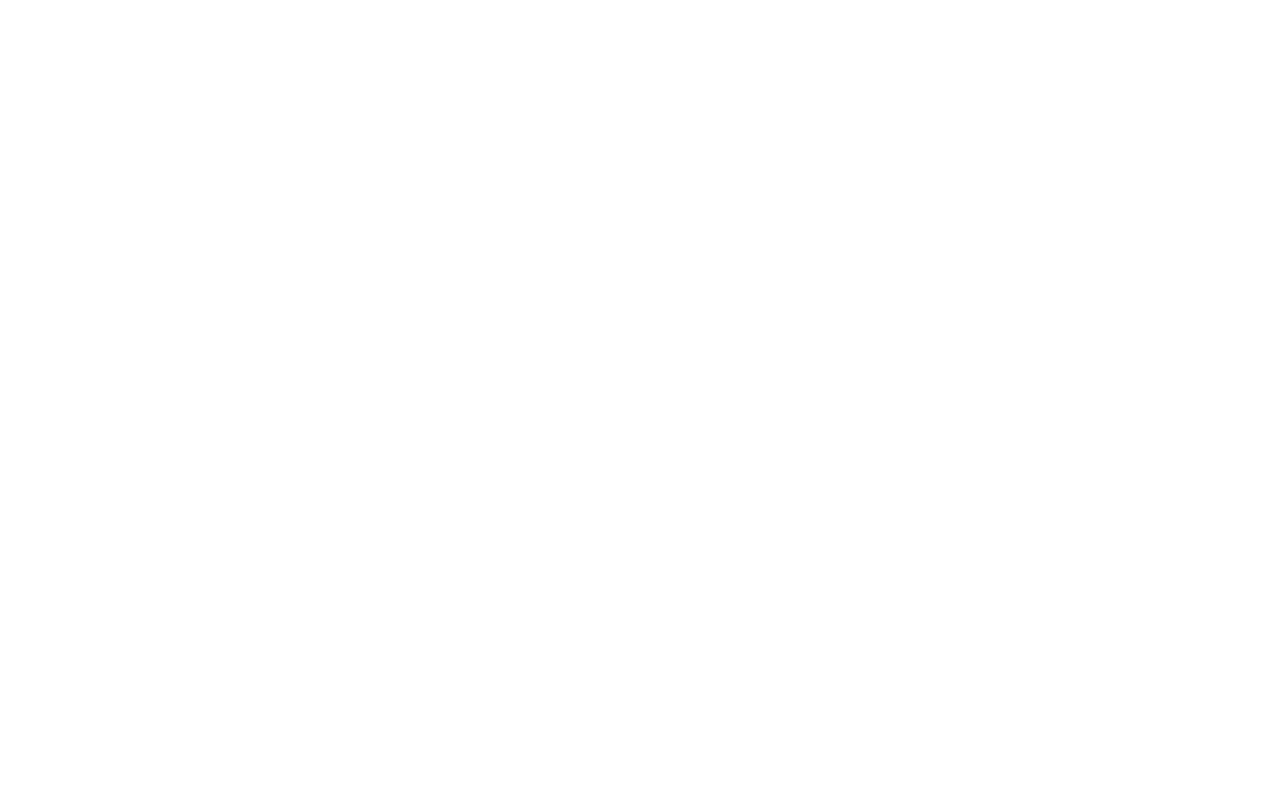
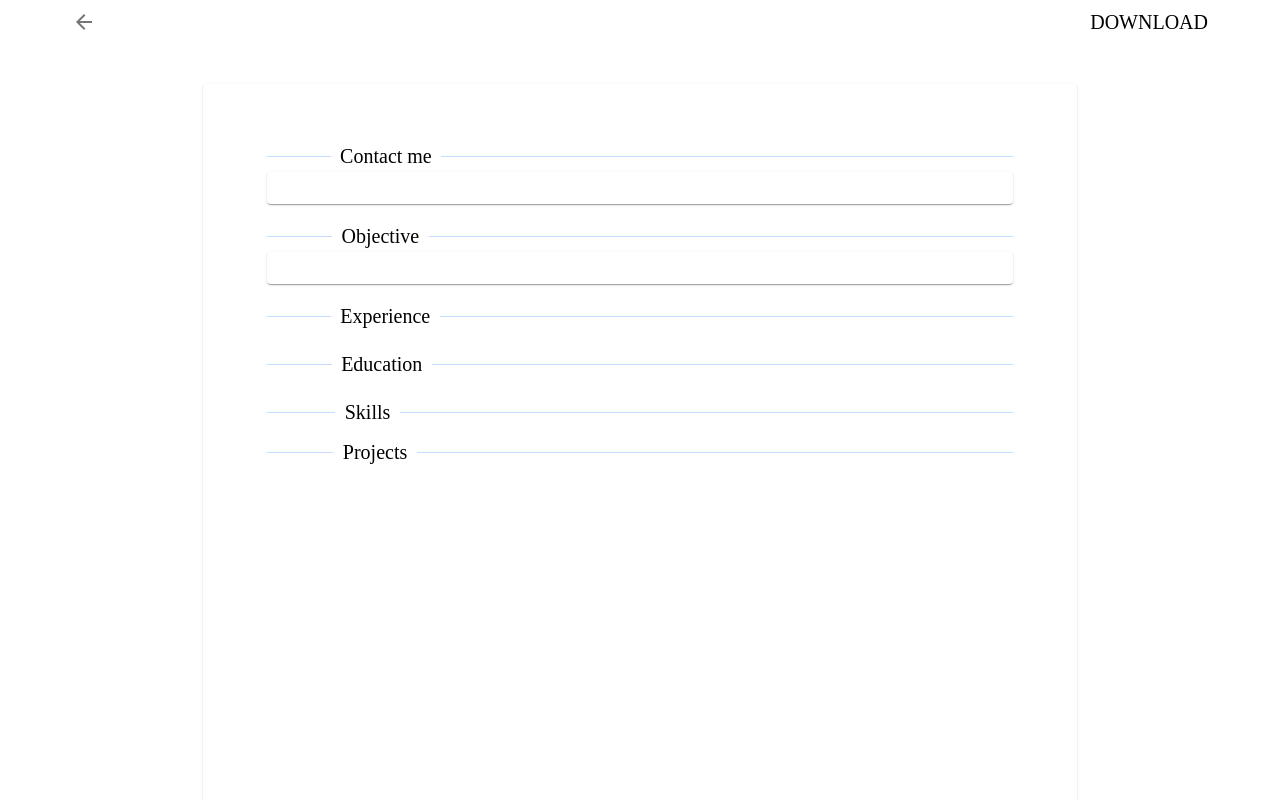
Before and after one commit to Harshchourasiya/resume_frontend, a React (Create React App) app: page /download/1 in a window 1280 px wide. Before the commit this address had no page. Shown: the top 800 px of the page. Built offline with nearby package versions, Linux system fonts and the light colour scheme.

Commit message:
Show Resume to Download Page Prototype is Complete #6

```diff
--- a/src/ChooseTemplate/ChooseTemplate.js
+++ b/src/ChooseTemplate/ChooseTemplate.js
@@ -1,12 +1,14 @@
 import { Avatar, Container, Grid, Paper, Typography, Button, Stack, IconButton } from "@mui/material";
 import { useNavigate } from "react-router-dom";
 import ArrowBackIcon from '@mui/icons-material/ArrowBack';
+import { SIMPLE_ID } from "../helper/Strings";
+
 const FOLDER_LOCATION = "/static/TemplateIMG";
 const templates = [
     {
+        id: SIMPLE_ID,
         name: "Simple Resume",
         imageLocation: FOLDER_LOCATION + "/simple.png",
-        link: "/simple"
     },
 ];
 
@@ -30,7 +32,7 @@
                         <Grid item>
                             <Button sx={{width : '150px',transition: 'width .2s ease .2s',":hover" :{
                                 width: '200px'
-                            }}} onClick={()=> navigate(obj.link)}>
+                            }}} onClick={()=> navigate("/download/"+obj.id)}>
                             <Paper sx={{width: 'auto', height: 'auto'}}>
                                 <Avatar variant="rounded" src={obj.imageLocation} sx={{width: 'auto', height: 'auto'}}/>
                                 <Typography variant="h7" align="center">{obj.name}</Typography>
--- /dev/null
+++ b/src/DownloadResume/DownloadResume.js
@@ -0,0 +1,43 @@
+import { Container, Stack, Typography, IconButton, Button } from "@mui/material";
+import ArrowBackIcon from '@mui/icons-material/ArrowBack';
+import { useParams, useNavigate } from "react-router-dom";
+import { SIMPLE_ID } from "../helper/Strings";
+import Simple from "../ResumeTemplates/Simple";
+
+const getResumeTemplate = (id) => {
+    switch (id) {
+        case SIMPLE_ID:
+            return <Simple />;
+        default:
+            return <Simple />;
+    }
+}
+
+const DownloadResume = () => {
+
+    const { id } = useParams();
+    const navigate = useNavigate();
+    const ResumeTemplate = getResumeTemplate(id);
+
+    const downloadResume = () => {
+        // Download the Resume
+    }
+    return (
+        <Container>
+            <Stack direction="row" justifyContent={"space-between"}>
+                <IconButton onClick={()=> navigate('/choose')} >
+                    <ArrowBackIcon/>
+                </IconButton>
+                <Button onClick={downloadResume}>
+            <Typography variant="h6" align="center">Download</Typography>
+                </Button>
+            </Stack>
+
+            {
+                ResumeTemplate
+            }
+        </Container>
+    );
+}
+
+export default DownloadResume;
--- a/src/ResumeTemplates/ProjectComponents/Simple.js
+++ b/src/ResumeTemplates/ProjectComponents/Simple.js
@@ -15,7 +15,7 @@
                 <Typography>Visit</Typography>
               </Link>
             </Stack>
-            <Typography variant="p">{obj.details}</Typography>
+            <Typography variant="p">{obj.detail}</Typography>
           </Paper>
         ))}
       </Stack>
--- a/src/ResumeTemplates/Simple.js
+++ b/src/ResumeTemplates/Simple.js
@@ -13,9 +13,8 @@
 import {connect} from 'react-redux'
 
 const Simple = (props) => {
-  console.log(props);
   return (
-    <Box sx={{backgroundColor: '#D3D3D3', padding: 5}}>
+    <Box sx={{padding: 5}}>
     <Paper sx={{margin : 'auto',padding: 5, width:'794px', height: '1123px'}}>
       <Stack container spacing={2} >
         {/* //? Name and Title */}
--- a/src/helper/Strings.js
+++ b/src/helper/Strings.js
@@ -18,6 +18,9 @@
 const PROJECT = "Project";
 const PROFILE = "Profile";
 
+
+const SIMPLE_ID = "simple";
+
 export {
     ADD_NAME,
     ADD_TITLE,
@@ -36,5 +39,7 @@
     PROJECT,
     ADD_PROFILE,
     REMOVE_PROFILE,
-    PROFILE
+    PROFILE,
+
+    SIMPLE_ID
 }
--- a/src/index.js
+++ b/src/index.js
@@ -10,6 +10,7 @@
 import {store} from "./store";
 import Simple from './ResumeTemplates/Simple';
 import ChooseTemplate from "./ChooseTemplate/ChooseTemplate";
+import DownloadResume from "./DownloadResume/DownloadResume";
 
 const root = ReactDOM.createRoot(document.getElementById("root"));
 
@@ -20,8 +21,8 @@
         <Routes>
           <Route path="/" element={<App />} />
           <Route path="/collector" element={<Collector />} />
-          <Route path="/simple" element={<Simple />} />
           <Route path="/choose" element={<ChooseTemplate/>}/>
+          <Route path="/download/:id" element={<DownloadResume/>}/>
         </Routes>
       </BrowserRouter>
     </ThemeProvider>
```
